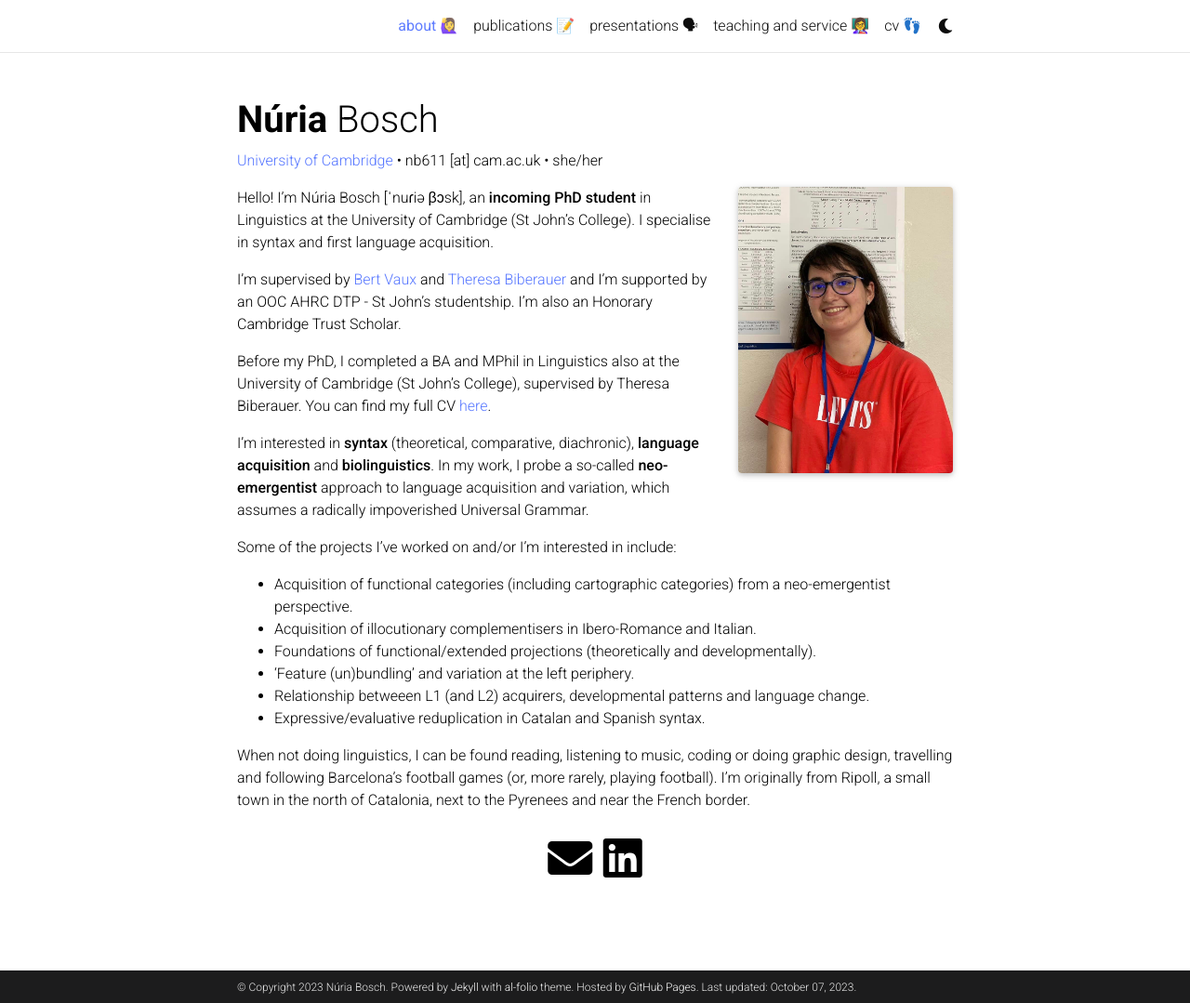
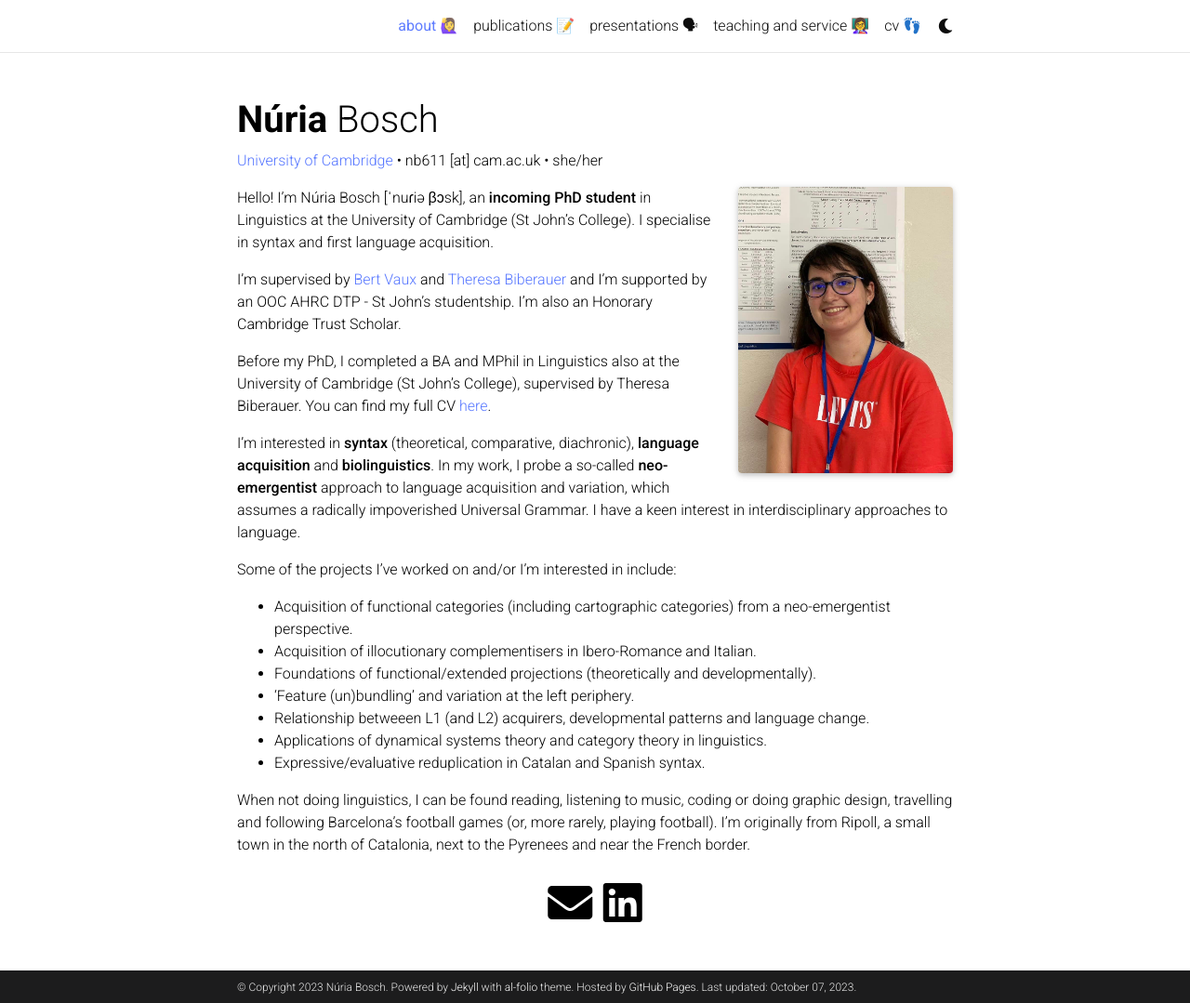
Before and after one commit to nuria-bosch/nuria-bosch.github.io, a Jekyll site: the page built from _pages/about.md, in a window 1280 px wide and 1079 px high. Shown: the whole window at 93% size. Built offline with Jekyll 4.4.1, drawn with Linux system fonts in a browser that asks for light colours; full-size pictures stand in for the smaller copies a plugin makes; emoji names are drawn with the system emoji font; comment, search, counter and statistics services are not loaded; a style sheet for code colours, icons or effects is not loaded.

Commit message:
Update about.md

```diff
--- a/_pages/about.md
+++ b/_pages/about.md
@@ -22,7 +22,7 @@ I'm supervised by [Bert Vaux](https://www.mmll.cam.ac.uk/bv230) and [Theresa Bib
 
 Before my PhD, I completed a BA and MPhil in Linguistics also at the University of Cambridge (St John's College), supervised by Theresa Biberauer. You can find my full CV [here](https://nuria-bosch.github.io/assets/pdf/cv_September_2023.pdf).
 
-I'm interested in **syntax** (theoretical, comparative, diachronic), **language acquisition** and **biolinguistics**. In my work, I probe a so-called **neo-emergentist** approach to language acquisition and variation, which assumes a radically impoverished Universal Grammar.
+I'm interested in **syntax** (theoretical, comparative, diachronic), **language acquisition** and **biolinguistics**. In my work, I probe a so-called **neo-emergentist** approach to language acquisition and variation, which assumes a radically impoverished Universal Grammar. I have a keen interest in interdisciplinary approaches to language.
 
 Some of the projects I've worked on and/or I'm interested in include:
 
@@ -31,6 +31,7 @@ Some of the projects I've worked on and/or I'm interested in include:
 - Foundations of functional/extended projections (theoretically and developmentally).
 - 'Feature (un)bundling' and variation at the left periphery.
 - Relationship betweeen L1 (and L2) acquirers, developmental patterns and language change.
+- Applications of dynamical systems theory and category theory in linguistics.
 - Expressive/evaluative reduplication in Catalan and Spanish syntax.
 
 When not doing linguistics, I can be found reading, listening to music, coding or doing graphic design, travelling and following Barcelona's football games (or, more rarely, playing football). I'm originally from Ripoll, a small town in the north of Catalonia, next to the Pyrenees and near the French border.
```
